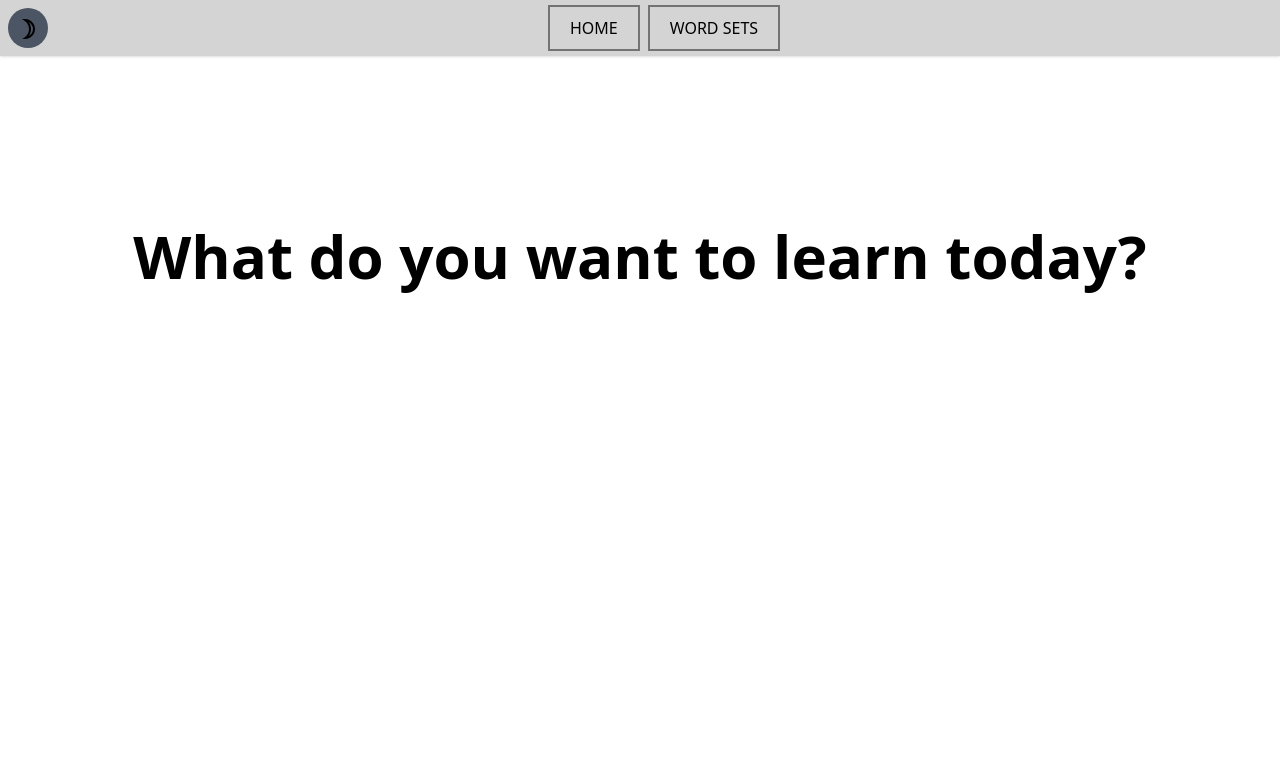
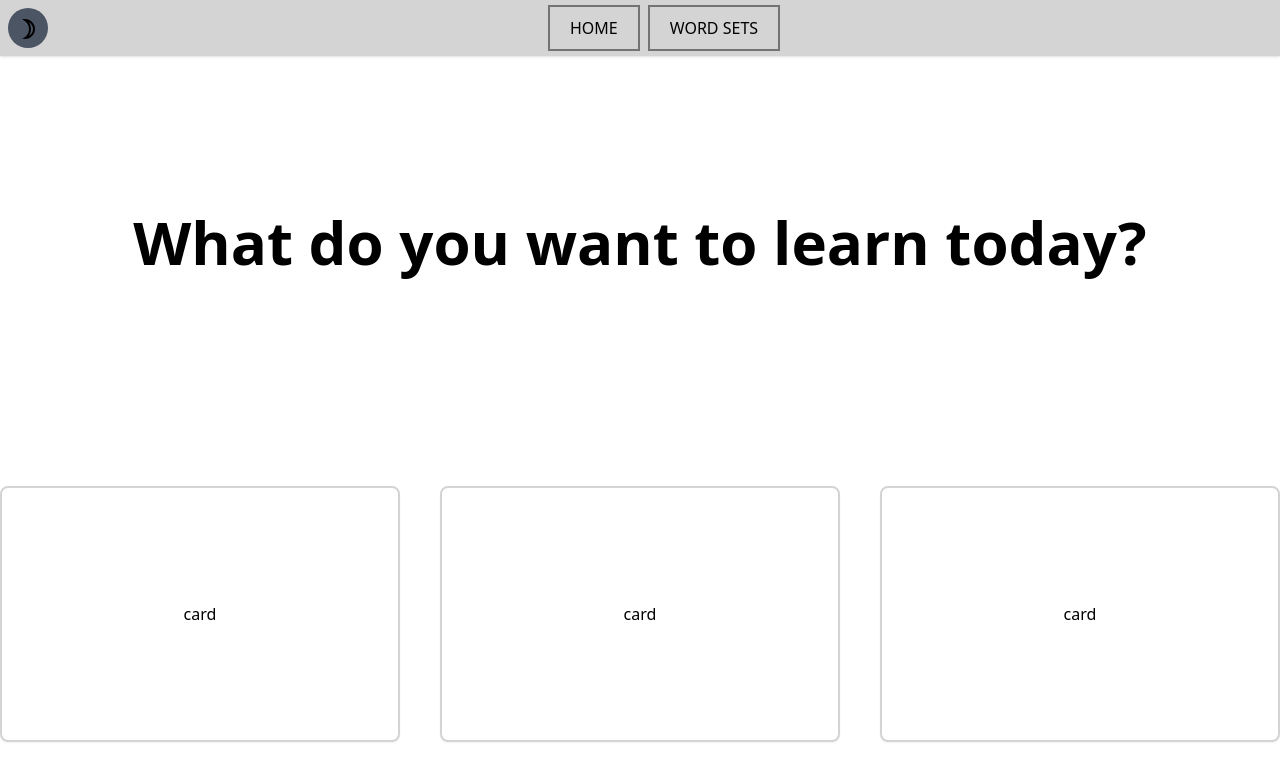
Before and after one commit to AdamTyran/UltimateFlashcards, a React (Create React App) app in the folder frontend/: page / in a window 1280 px wide. Shown: the top 780 px of the page. Built offline with nearby package versions, Linux system fonts and the light colour scheme.

Commit message:
Added set cards

```diff
--- a/frontend/src/App.tsx
+++ b/frontend/src/App.tsx
@@ -12,9 +12,11 @@ function App() {
 
   return (
     <div className={`${darkMode && "dark"}`}>
-      <div className="h-screen w-screen bg-white dark:bg-gray-700">
+      <div className="flex flex-col h-screen w-screen bg-white dark:bg-gray-700">
         <Navbar darkMode={darkMode} toggleDarkMode={toggleDarkMode} />
-        <Main />
+        <div className="flex-1">
+          <Main />
+        </div>
       </div>
     </div>
   );
--- /dev/null
+++ b/frontend/src/components/collection-container/CollectionContainer.tsx
@@ -0,0 +1,11 @@
+import React from "react";
+
+const CollectionContainer = () => {
+  return (
+    <div className="h-[16rem] w-[32rem] bg-white flex items-center justify-center shadow-sm rounded-lg border-2 border-neutral-300">
+      card
+    </div>
+  );
+};
+
+export default CollectionContainer;
--- a/frontend/src/components/navbar/Navbar.tsx
+++ b/frontend/src/components/navbar/Navbar.tsx
@@ -23,7 +23,6 @@ const Navbar = ({ darkMode, toggleDarkMode }: Props) => {
           <div key={item.id}>
             <Link
               to={item.path}
-              //className="h-12 rounded-md border-4 text-black dark:text-white uppercase border-neutral-500 p-2 font-bold transition-colors before:bg-neutral-300 before:top-0 before:left-0 before:scale-x-0 before:transition-transform before:duration-300 before:content-[''] hover:bg-neutral-500 before:hover:scale-x-100">
               className="relative border-2 border-neutral-500 bg-transparent py-2.5 px-5 font-medium uppercase text-black dark:text-white transition-colors before:absolute before:left-0 before:top-0 before:-z-10 before:h-full before:w-full before:origin-top-left before:scale-x-0 before:bg-neutral-600 before:transition-transform before:duration-300 before:content-[''] hover:text-white before:hover:scale-x-100"
             >
               {item.name}
--- a/frontend/src/pages/home/Home.tsx
+++ b/frontend/src/pages/home/Home.tsx
@@ -1,12 +1,24 @@
 import React from "react";
 import Text from "../../components/text/Text";
+import CollectionContainer from "../../components/collection-container/CollectionContainer";
 
 const Home = () => {
   const displayedText = "What do you want to learn today?";
 
   return (
-    <div className="flex h-1/2 justify-center items-center text-6xl font-bold">
-      <Text displayedText={displayedText} />
+    <div className="grid grid-cols-3 grid-rows-2 gap-x-10 h-full">
+      <div className="col-span-3 flex h-full justify-center items-center text-6xl font-bold">
+        <Text displayedText={displayedText} />
+      </div>
+      <div className="flex flex-row items-center justify-center gap-5">
+        <CollectionContainer />
+      </div>
+      <div className="flex flex-row items-center justify-center gap-5">
+        <CollectionContainer />
+      </div>
+      <div className="flex flex-row items-center justify-center gap-5">
+        <CollectionContainer />
+      </div>
     </div>
   );
 };
--- a/frontend/src/pages/main/Main.tsx
+++ b/frontend/src/pages/main/Main.tsx
@@ -4,7 +4,7 @@ import Home from "../home/Home";
 
 const Main = () => {
   return (
-    <div className="h-1/2 flex flex-grow items-center justify-center">
+    <div className="h-full flex flex-grow items-center justify-center">
       <Routes>
         <Route path="/" element={<Home />}></Route>
       </Routes>
```
